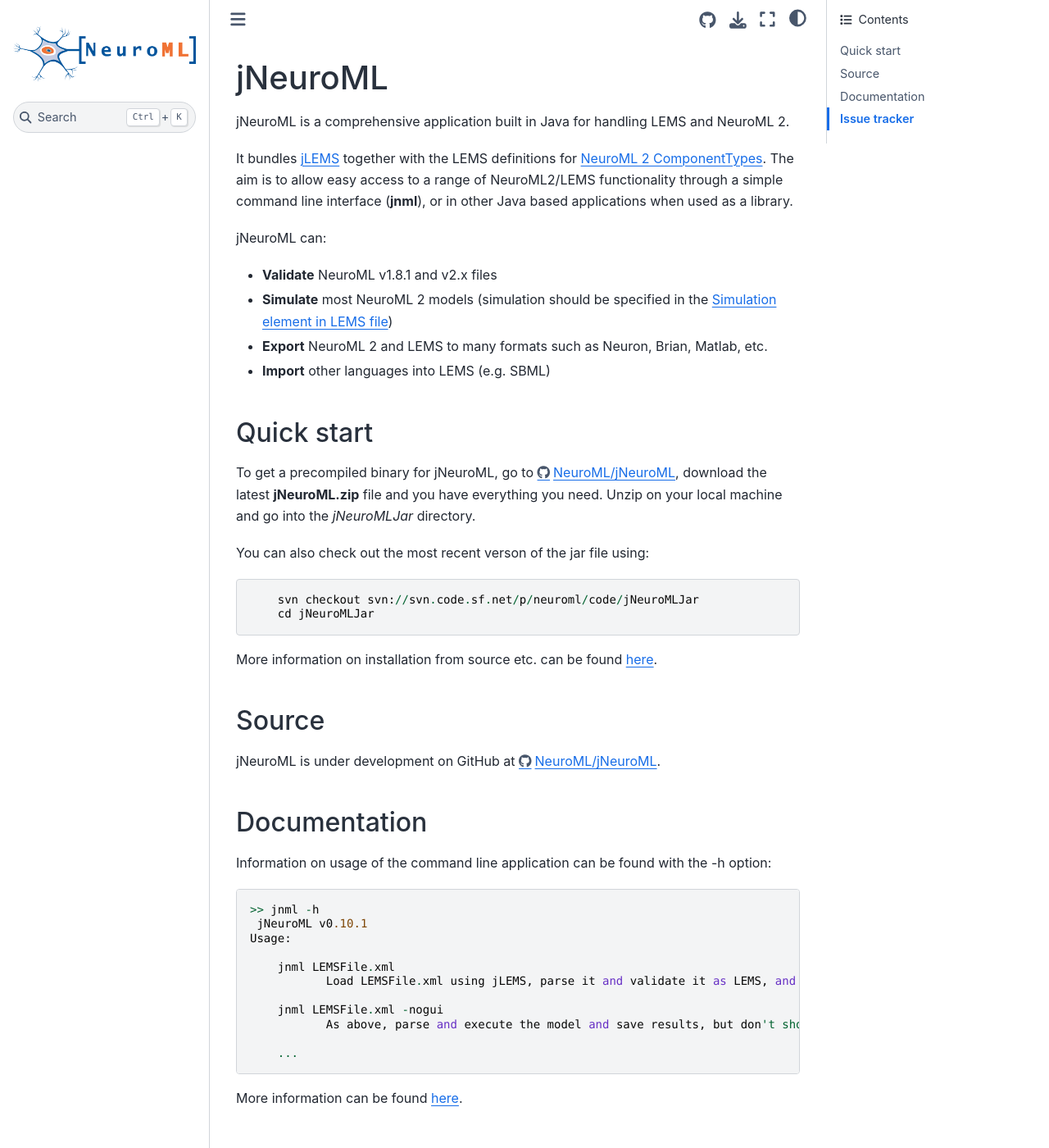
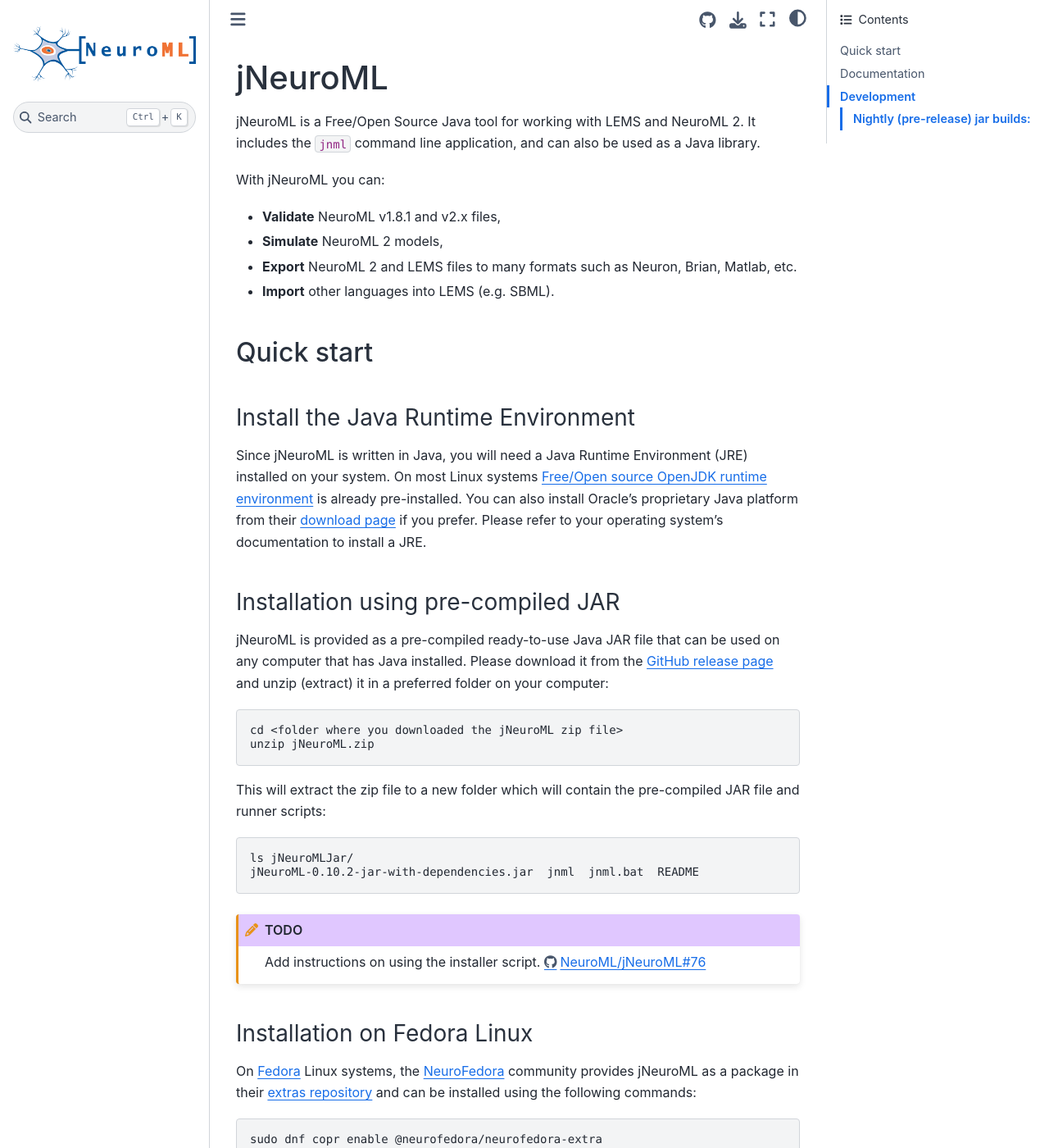
Before and after one commit to NeuroML/Documentation, a Jupyter Book: the page built from source/Userdocs/Software/jNeuroML.md, in a window 1280 px wide and 1400 px high. Shown: the whole window at 82% size. Built offline with Jupyter Book 1.0.4 settings and Sphinx 7.4.7 and the Sphinx Book theme 1.1.4, drawn with Linux system fonts in a browser that asks for light colours; pages that are not in the unit, such as notebooks, are missing from menus; some of the changed text lies outside the part shown.

Commit message:
enh: tweak jNeuroML page

````diff
--- a/source/Userdocs/Software/jNeuroML.md
+++ b/source/Userdocs/Software/jNeuroML.md
@@ -1,41 +1,67 @@
 (jneuroml)=
 # jNeuroML
 
-jNeuroML is a comprehensive application built in Java for handling LEMS and NeuroML 2.
+jNeuroML is a Free/Open Source Java tool for working with LEMS and NeuroML 2.
+It includes the `jnml` command line application, and can also be used as a Java library.
 
-It bundles {ref}`jLEMS <jLEMS>` together with the LEMS definitions for {ref}`NeuroML 2 ComponentTypes <userdocs:neuromlv2>`. The aim is to
-allow easy access to a range of NeuroML2/LEMS functionality through a simple command line interface (**jnml**), or in other Java based
-applications when used as a library.
+With jNeuroML you can:
 
-jNeuroML can:
+- **Validate** NeuroML v1.8.1 and v2.x files,
+- **Simulate** NeuroML 2 models,
+- **Export** NeuroML 2 and LEMS files to many formats such as Neuron, Brian, Matlab, etc.
+- **Import** other languages into LEMS (e.g. SBML).
 
-- **Validate** NeuroML v1.8.1 and v2.x files
-- **Simulate** most NeuroML 2 models (simulation should be specified in the [Simulation element in LEMS file](https://github.com/NeuroML/NeuroML2/blob/master/LEMSexamples/LEMS_NML2_Ex5_DetCell.xml))
-- **Export** NeuroML 2 and LEMS to many formats such as Neuron, Brian, Matlab, etc.
-- **Import** other languages into LEMS (e.g. SBML)
-
+(jneuroml:quickstart)=
 ## Quick start
 
-To get a precompiled binary for jNeuroML, go to [https://github.com/NeuroML/jNeuroML/releases](https://github.com/NeuroML/jNeuroML/releases), download the latest **jNeuroML.zip** file and you have everything you need. Unzip on your local machine and go into the *jNeuroMLJar* directory.
+(jneuroml:install_java)=
+### Install the Java Runtime Environment
 
-You can also check out the most recent verson of the jar file using:
+Since jNeuroML is written in Java, you will need a Java Runtime Environment (JRE) installed on your system.
+On most Linux systems [Free/Open source OpenJDK runtime environment](https://openjdk.java.net/) is already pre-installed.
+You can also install Oracle's proprietary Java platform from their [download page](https://www.oracle.com/java/technologies/javase-downloads.html) if you prefer.
+Please refer to your operating system's documentation to install a JRE.
 
+(jneuroml:install_jar)=
+### Installation using pre-compiled JAR
+
+jNeuroML is provided as a pre-compiled ready-to-use Java JAR file that can be used on any computer that has Java installed.
+Please download it from the [GitHub release page](https://github.com/NeuroML/jNeuroML/releases) and unzip (extract) it in a preferred folder on your computer:
+
+```{code-block} console
+cd <folder where you downloaded the jNeuroML zip file>
+unzip jNeuroML.zip
 ```
-    svn checkout svn://svn.code.sf.net/p/neuroml/code/jNeuroMLJar
-    cd jNeuroMLJar
+This will extract the zip file to a new folder which will contain the pre-compiled JAR file and runner scripts:
+
+```{code-block} console
+ls jNeuroMLJar/
+jNeuroML-0.10.2-jar-with-dependencies.jar  jnml  jnml.bat  README
 ```
 
-More information on installation from source etc. can be found [here](https://github.com/NeuroML/jNeuroML).
+```{admonition} TODO
+Add instructions on using the installer script.
+https://github.com/NeuroML/jNeuroML/pull/76
+```
 
-## Source
+(jneuroml:install_fedora)=
+### Installation on Fedora Linux
 
-jNeuroML is under development on GitHub at [https://github.com/NeuroML/jNeuroML](https://github.com/NeuroML/jNeuroML).
+On [Fedora](https://getfedora.org) Linux systems, the [NeuroFedora](https://neuro.fedoraproject.org) community provides jNeuroML as a package in their [extras repository](https://docs.fedoraproject.org/en-US/neurofedora/copr/) and can be installed using the following commands:
 
+```{code-block} console
+sudo dnf copr enable @neurofedora/neurofedora-extra
+sudo dnf install jneuroml
+```
+
+(jneuroml:docs)=
 ## Documentation
 
 Information on usage of the command line application can be found with the -h option:
-```
->> jnml -h
+
+```{code-block} console
+jnml -h
+
  jNeuroML v0.10.1
 Usage:
 
@@ -48,8 +74,32 @@
     ...
 ```
 
-More information can be found [here](https://github.com/NeuroML/jNeuroML).
+(jneuroml:gethelp)=
+### Getting help
 
-## Issue tracker
+For any questions regarding jNeuroML, please open an issue on the GitHub issue tracker [here](https://github.com/NeuroML/jNeuroML/issues).
+Any bugs and feature requests can also be filed there.
 
-To report any issues related to jNeuroML, please open an issue [here](https://github.com/NeuroML/jNeuroML/issues).
+You can also use any of the {ref}`communication channels of the NeuroML community <contact>`.
+
+(jneuroml:development)=
+## Development
+
+jNeuroML is developed on GitHub at [https://github.com/NeuroML/jNeuroML](https://github.com/NeuroML/jNeuroML) under the [LPGL-3.0 license](https://github.com/NeuroML/jNeuroML/blob/master/LICENSE.lesser).
+The repository contains the complete source code along with instructions on building/installing jNeuroML.
+Please follow the instructions there to build jNeuroML from source.
+
+(jneuroml:nightlies)=
+### Nightly (pre-release) jar builds:
+
+```{warning}
+Please note that these JARs are considered experimental and should only be used for testing purposes.
+```
+
+In case you want to use a development (un-released) version of jNeuroML, you can download a development build following the steps below.
+You will need to have the [Subversion](https://subversion.apache.org/) tool installed on your system.
+
+```{code-block} console
+svn checkout svn://svn.code.sf.net/p/neuroml/code/jNeuroMLJar
+cd jNeuroMLJar
+```
````
